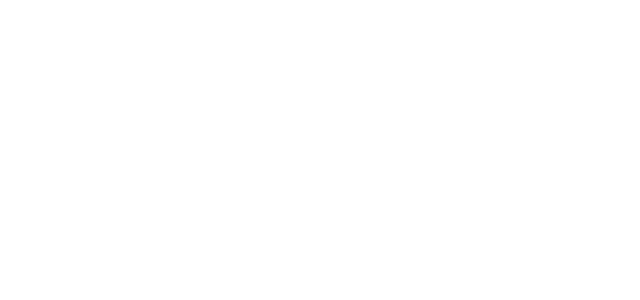
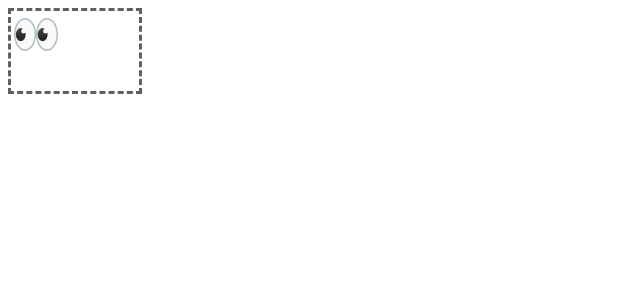
Before and after one commit to coryb-xyz/color-palette-tool, a SvelteKit app in the folder app/: page / in a window 1280 px wide. Shown: the top 300 px of the page, without its empty margins (0-640 px from the left). Built offline with nearby package versions, Linux system fonts and the light colour scheme.

Commit message:
added a div to make the dropzone

```diff
--- a/app/src/routes/+page.svelte
+++ b/app/src/routes/+page.svelte
@@ -1,3 +1,17 @@
 <script>
 
 </script>
+
+
+<div class="dropzone" id="dropzone">👀</div>
+
+
+<style>
+    .dropzone {
+        width: 10vw;
+        height: 10vh;
+        border-color: rgba(96, 96, 96, 255);
+        border-style: dashed;
+        font-size: 5vh;
+    }
+</style>
```
